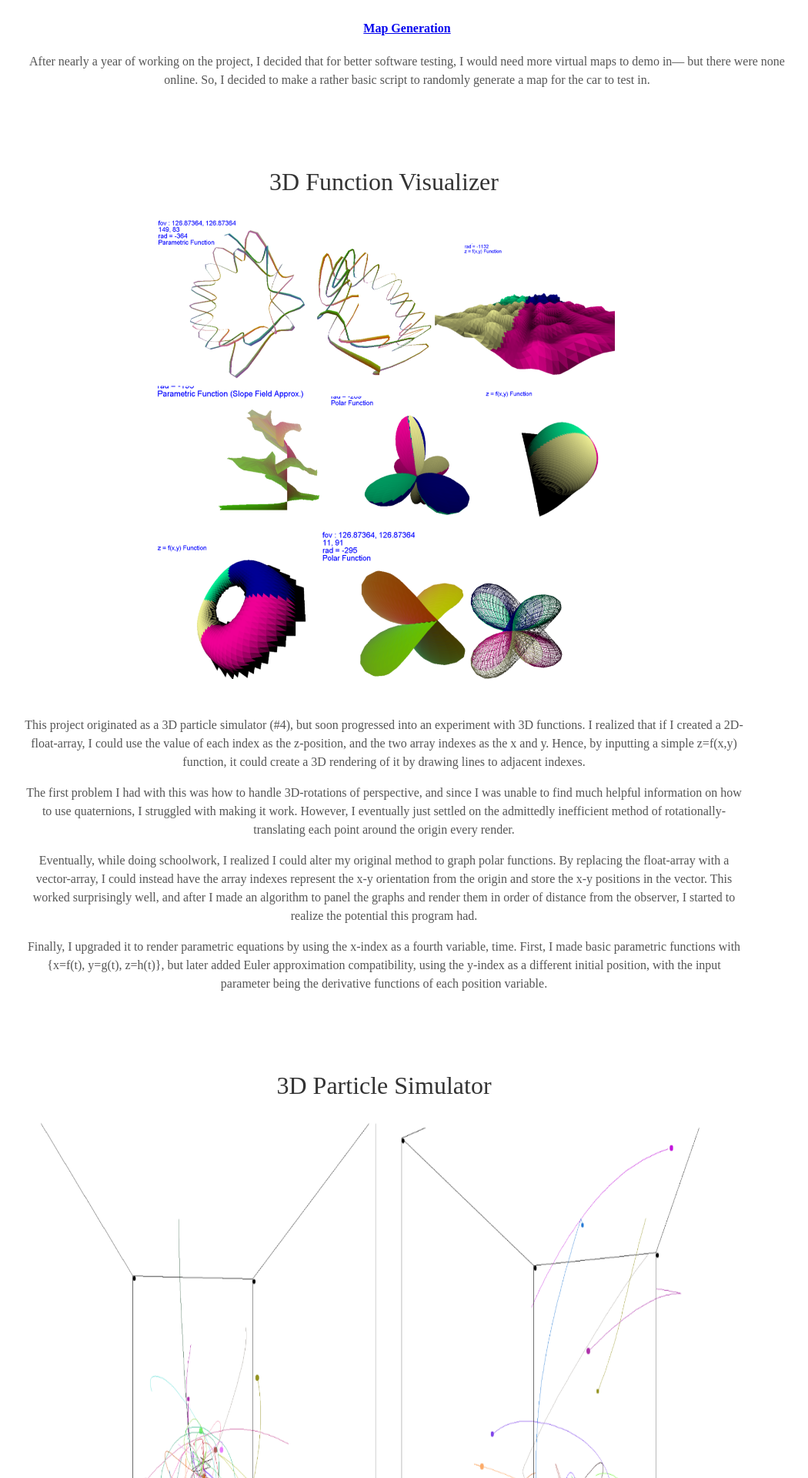
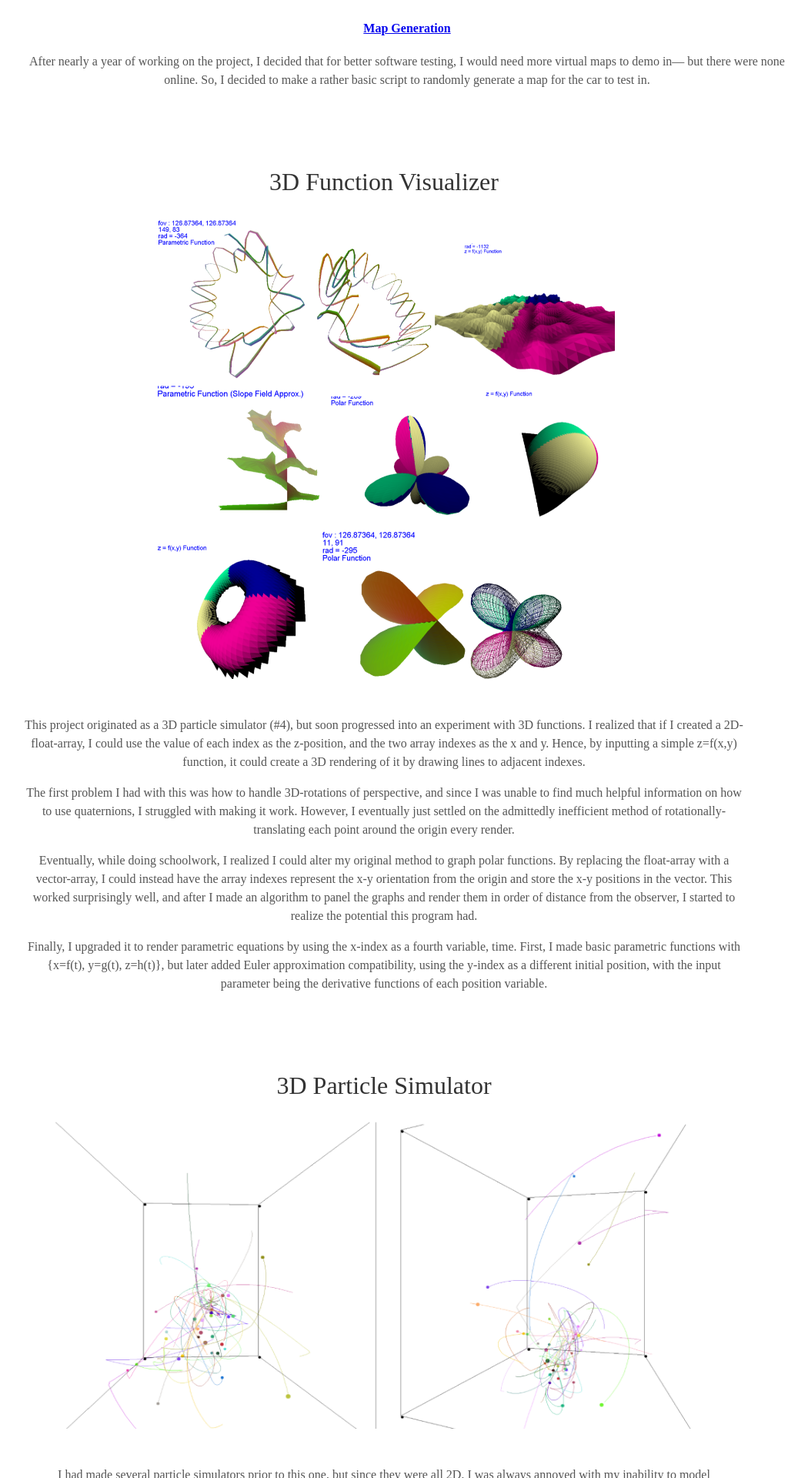
Before and after one commit to mikedillender/mikedillender.github.io, a Jekyll site: the page built from index.html, in a window 1280 px wide. Shown: the part 4480-6400 px from the top of the page at 77% size, without its empty margins (141-1191 px from the left). Built offline with Jekyll 4.4.1, drawn with Linux system fonts in a browser that asks for light colours; some web fonts are replaced.

Commit message:
hotfix x3

```diff
--- a/_includes/about.html
+++ b/_includes/about.html
@@ -58,7 +58,7 @@
   <div class="user">
     <div class="tech">
       <h2>3D Particle Simulator</h2>
-      <img src="/assets/imgs/particle.PNG" alt="s1" style="width:100%;height:100%;">
+      <img src="/assets/imgs/particle.PNG" alt="s1" style="width:900px;height:400px;">
       <p>I had made several particle simulators prior to this one, but since they were all 2D, I was always annoyed with my inability to model electromagnetism. Since electromagnetism is an inherently 3D force, as demonstrated by the right-hand rule, I knew I had to make a 3D-environment. So, I made this using Java’s Applet graphics library.</p>
       <p>It can model gravity, electromagnetism, pressure, and collisions between particles and trace their paths.</p>
     </div>
```
